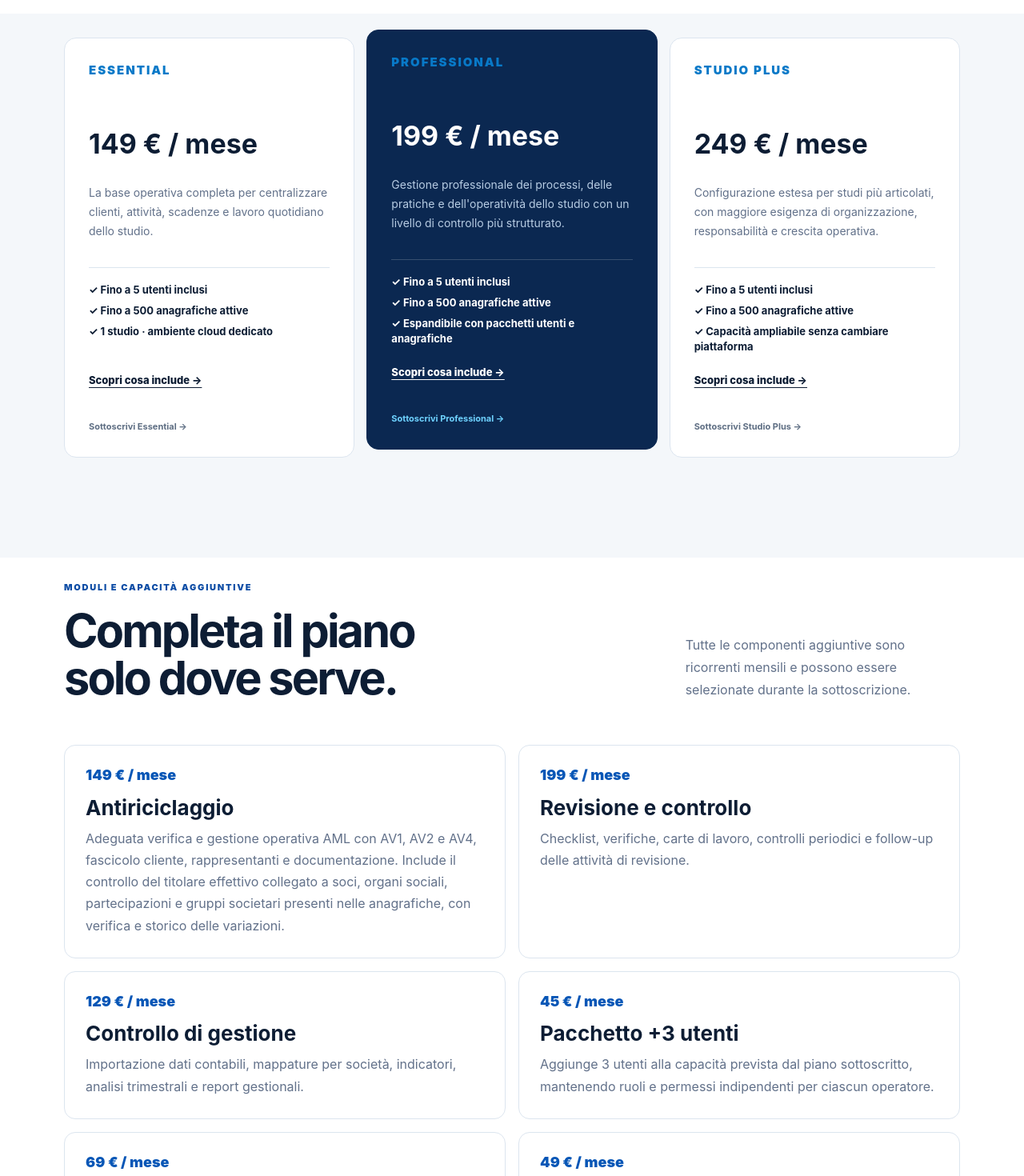
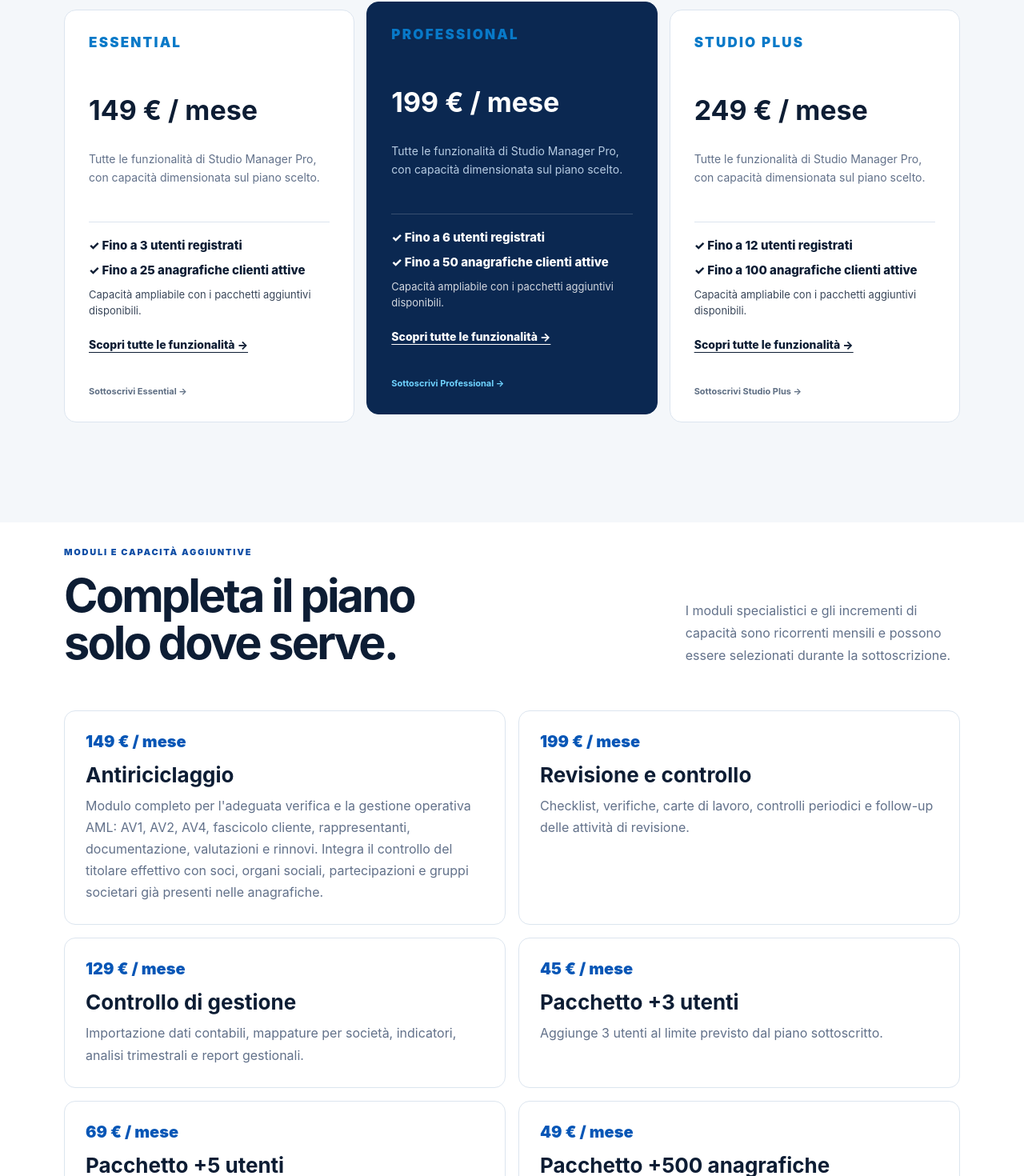
Before and after one commit to martiola68/studio-manager-pro-web, a Next.js app: page /soluzioni in a window 1280 px wide. Shown: the part 665-2135 px from the top of the page at 80% size. Built offline with nearby package versions, Linux system fonts and the light colour scheme.

Commit message:
make plan features identical and capacity-based

```diff
--- a/src/app/soluzioni/page.tsx
+++ b/src/app/soluzioni/page.tsx
@@ -2,86 +2,60 @@
 
 import { useEffect, useState } from "react";
 
+type CodicePiano = "essential" | "professional" | "studio_plus";
+
 type Piano = {
-  codice: "essential" | "professional" | "studio_plus";
+  codice: CodicePiano;
   nome: string;
   prezzo: string;
-  descrizione: string;
-  capacita: string[];
-  funzioni: string[];
-  nota: string;
+  maxUtenti: number;
+  maxAnagrafiche: number;
 };
 
+const FUNZIONI_COMUNI = [
+  "Rubrica dinamica con clienti, contatti, referenti, soci, organi sociali, rappresentanti e relazioni tra soggetti.",
+  "Riconoscimento e controllo del titolare effettivo sulla base di soci, organi sociali, partecipazioni e gruppi societari presenti nelle anagrafiche, con gestione dello storico delle variazioni.",
+  "Agenda centralizzata per appuntamenti, riunioni, attività e impegni dello studio.",
+  "Promemoria personali e condivisi con gestione delle priorità e degli alert.",
+  "Post-it personali per annotazioni operative rapide dell'utente.",
+  "Messaggistica interna per le comunicazioni operative tra gli utenti dello studio.",
+  "Newsletter e comunicazioni massive verso i clienti selezionati.",
+  "Email autocompilanti per la comunicazione delle scadenze ai clienti, con dati e riferimenti già predisposti dal gestionale.",
+  "Verbali e pratiche professionali e societarie con gestione dello stato, dei documenti e dell'avanzamento.",
+  "Payroll operativo: presenze, ferie, permessi, smart working e richieste di assunzione.",
+  "Archivio dei portali web con collegamenti e riferimenti di accesso organizzati per cliente e servizio.",
+  "Archivio dei cassetti fiscali e delle relative informazioni operative.",
+  "Scadenzari fiscali centralizzati: IVA, LIPE, CU, 770, IMU, bilanci, CCGG, esterometro, proforma e ulteriori adempimenti gestiti dal sistema.",
+  "Calendario unico delle scadenze per avere una visione temporale completa degli adempimenti dello studio.",
+  "Alert automatici delle scadenze con preavvisi, destinatari e tracciamento degli avvisi inviati.",
+  "Gestione delle scadenze degli avvisi bonari con operatore responsabile, giorni residui, contestazione, esito e stato della pratica.",
+  "Richiamo dell'avviso bonario dalla cartella collegata per mantenere la continuità del fascicolo tributario.",
+  "Processo tributario completo: avviso bonario, contestazione, cartella, ricorso, esiti, importi dovuti/sgravati/residui e relative scadenze.",
+  "Microsoft 365 integrato per calendario, posta e riunioni collegate alle attività del gestionale.",
+  "Area cliente riservata con richieste guidate, documenti e stato delle pratiche.",
+  "Gestione di utenti, ruoli, permessi e responsabilità operative dello studio.",
+];
+
 const piani: Piano[] = [
-  {
-    codice: "essential",
-    nome: "Essential",
-    prezzo: "149 €",
-    descrizione: "La base operativa completa per centralizzare clienti, attività, scadenze e lavoro quotidiano dello studio.",
-    capacita: ["Fino a 5 utenti inclusi", "Fino a 500 anagrafiche attive", "1 studio · ambiente cloud dedicato"],
-    funzioni: [
-      "Archivi di base: clienti, anagrafiche, soci e organi sociali, gruppi societari e rappresentanti",
-      "Agenda, appuntamenti, attività e promemoria con alert automatici",
-      "Scadenzario centralizzato per adempimenti fiscali, societari e amministrativi",
-      "Pratiche professionali e societarie con gestione dello stato e dei documenti",
-      "Contenzioso tributario: avvisi bonari, cartelle, ricorsi, esiti e scadenze",
-      "Payroll operativo: presenze, ferie, permessi, smart working e richieste di assunzione",
-      "Microsoft 365: calendario, posta e riunioni collegate al gestionale",
-      "Area cliente con accesso riservato e richieste guidate",
-      "Ruoli, permessi, responsabilità operative e separazione multi-tenant dei dati",
-    ],
-    nota: "I moduli Antiriciclaggio, Revisione e controllo e Controllo di gestione sono attivabili separatamente.",
-  },
-  {
-    codice: "professional",
-    nome: "Professional",
-    prezzo: "199 €",
-    descrizione: "Gestione professionale dei processi, delle pratiche e dell'operatività dello studio con un livello di controllo più strutturato.",
-    capacita: ["Fino a 5 utenti inclusi", "Fino a 500 anagrafiche attive", "Espandibile con pacchetti utenti e anagrafiche"],
-    funzioni: [
-      "Tutte le funzionalità operative previste nel piano Essential",
-      "Gestione strutturata dei processi e delle responsabilità dello studio",
-      "Workflow più articolati per pratiche, scadenze, assegnazioni e avanzamento",
-      "Organizzazione per utenti, ruoli, settori e responsabilità operative",
-      "Tracciabilità delle attività e storico degli stati dei processi",
-      "Gestione integrata tra anagrafiche, pratiche, scadenze e documenti",
-      "Area cliente e collaborazione operativa studio-cliente",
-      "Integrazione Microsoft 365 per calendario, comunicazioni e riunioni",
-    ],
-    nota: "I moduli specialistici Antiriciclaggio, Revisione e controllo e Controllo di gestione restano selezionabili come componenti aggiuntive.",
-  },
-  {
-    codice: "studio_plus",
-    nome: "Studio Plus",
-    prezzo: "249 €",
-    descrizione: "Configurazione estesa per studi più articolati, con maggiore esigenza di organizzazione, responsabilità e crescita operativa.",
-    capacita: ["Fino a 5 utenti inclusi", "Fino a 500 anagrafiche attive", "Capacità ampliabile senza cambiare piattaforma"],
-    funzioni: [
-      "Tutte le funzionalità operative previste nei piani Essential e Professional",
-      "Configurazione pensata per strutture con più operatori, settori e responsabilità",
-      "Gestione multi-studio e separazione rigorosa degli ambienti e dei dati",
-      "Ruoli e permessi configurabili per adattare l'accesso alla struttura dello studio",
-      "Processi, scadenze e attività collegati agli operatori responsabili",
-      "Visione centralizzata delle attività dello studio e dello stato delle pratiche",
-      "Espansione tramite pacchetti utenti e blocchi aggiuntivi di anagrafiche",
-      "Integrazione dell'ecosistema operativo con Microsoft 365 e Area cliente",
-    ],
-    nota: "I moduli specialistici possono essere aggiunti alla configurazione Studio Plus in fase di sottoscrizione.",
-  },
+  { codice: "essential", nome: "Essential", prezzo: "149 €", maxUtenti: 3, maxAnagrafiche: 25 },
+  { codice: "professional", nome: "Professional", prezzo: "199 €", maxUtenti: 6, maxAnagrafiche: 50 },
+  { codice: "studio_plus", nome: "Studio Plus", prezzo: "249 €", maxUtenti: 12, maxAnagrafiche: 100 },
 ];
 
 const moduli = [
   {
     nome: "Antiriciclaggio",
     prezzo: "149 € / mese",
-    descrizione: "Adeguata verifica e gestione operativa AML con AV1, AV2 e AV4, fascicolo cliente, rappresentanti e documentazione. Include il controllo del titolare effettivo collegato a soci, organi sociali, partecipazioni e gruppi societari presenti nelle anagrafiche, con verifica e storico delle variazioni.",
+    descrizione: "Modulo completo per l'adeguata verifica e la gestione operativa AML: AV1, AV2, AV4, fascicolo cliente, rappresentanti, documentazione, valutazioni e rinnovi. Integra il controllo del titolare effettivo con soci, organi sociali, partecipazioni e gruppi societari già presenti nelle anagrafiche.",
   },
   { nome: "Revisione e controllo", prezzo: "199 € / mese", descrizione: "Checklist, verifiche, carte di lavoro, controlli periodici e follow-up delle attività di revisione." },
   { nome: "Controllo di gestione", prezzo: "129 € / mese", descrizione: "Importazione dati contabili, mappature per società, indicatori, analisi trimestrali e report gestionali." },
-  { nome: "Pacchetto +3 utenti", prezzo: "45 € / mese", descrizione: "Aggiunge 3 utenti alla capacità prevista dal piano sottoscritto, mantenendo ruoli e permessi indipendenti per ciascun operatore." },
-  { nome: "Pacchetto +5 utenti", prezzo: "69 € / mese", descrizione: "Aggiunge 5 utenti alla capacità prevista dal piano sottoscritto, ideale per strutture con più operatori o settori." },
-  { nome: "Pacchetto +500 anagrafiche", prezzo: "49 € / mese", descrizione: "Aumenta di 500 il limite delle anagrafiche attive. Il pacchetto è incrementale e consente di ampliare progressivamente la capacità dello studio." },
+  { nome: "Pacchetto +3 utenti", prezzo: "45 € / mese", descrizione: "Aggiunge 3 utenti al limite previsto dal piano sottoscritto." },
+  { nome: "Pacchetto +5 utenti", prezzo: "69 € / mese", descrizione: "Aggiunge 5 utenti al limite previsto dal piano sottoscritto." },
+  { nome: "Pacchetto +500 anagrafiche", prezzo: "49 € / mese", descrizione: "Aumenta di 500 il limite delle anagrafiche clienti attive previste dal piano sottoscritto." },
 ];
+
+const NOTA_PIANI = "Le funzionalità operative sono identiche per Essential, Professional e Studio Plus. Cambiano esclusivamente il numero massimo di utenti e di anagrafiche clienti comprese nel piano. I moduli specialistici Antiriciclaggio, Revisione e controllo e Controllo di gestione sono attivabili separatamente.";
 
 function Brand() {
   return <span className="brand"><img src="https://raw.githubusercontent.com/martiola68/studio-manager-pro/main/public/LogoSMP_.png" alt="" className="brandLogo" /><span className="brandWords"><strong>Studio Manager Pro</strong><small>Sistema Gestionale Integrato</small></span></span>;
@@ -107,30 +81,32 @@ export default function SoluzioniPage() {
 
     <section className="statement" style={{ paddingTop: 84 }}>
       <p className="eyebrow">SOLUZIONI E PREZZI</p>
-      <h2>Una configurazione chiara.<br />Un abbonamento costruito sullo studio.</h2>
-      <div className="statementText"><p>Scegli il piano di partenza e aggiungi solo i moduli e le capacità che ti servono.</p><p>Il contratto ha durata annuale con corrispettivo rateizzato mensilmente, salvo quanto previsto nelle condizioni contrattuali.</p></div>
+      <h2>Stesse funzionalità.<br />La capacità giusta per il tuo studio.</h2>
+      <div className="statementText"><p>Tutti i piani comprendono lo stesso ecosistema operativo Studio Manager Pro. La scelta dipende esclusivamente dal numero di utenti e di anagrafiche clienti necessarie.</p><p>Il contratto ha durata annuale con corrispettivo rateizzato mensilmente, salvo quanto previsto nelle condizioni contrattuali.</p></div>
     </section>
 
     <section className="solutionsSection" style={{ paddingTop: 30 }}>
       <div className="solutionGrid">
         {piani.map((piano, index) => <article key={piano.codice} className={index === 1 ? "solutionFeatured" : ""} style={{ display: "flex", flexDirection: "column" }}>
-          <span style={{ fontSize: 15, fontWeight: 950, letterSpacing: ".13em" }}>{piano.nome.toUpperCase()}</span>
-          <h3 style={{ fontSize: 34, marginTop: 62 }}>{piano.prezzo} / mese</h3>
-          <p style={{ minHeight: 70 }}>{piano.descrizione}</p>
-          <div style={{ display: "grid", gap: 7, margin: "20px 0 24px", paddingTop: 18, borderTop: index === 1 ? "1px solid rgba(255,255,255,.18)" : "1px solid #dce5ef" }}>
-            {piano.capacita.map((voce) => <span key={voce} style={{ fontSize: 13, fontWeight: 750, lineHeight: 1.45 }}>✓ {voce}</span>)}
+          <span style={{ fontSize: 17, fontWeight: 950, letterSpacing: ".13em" }}>{piano.nome.toUpperCase()}</span>
+          <h3 style={{ fontSize: 34, marginTop: 54 }}>{piano.prezzo} / mese</h3>
+          <p style={{ minHeight: 56 }}>Tutte le funzionalità di Studio Manager Pro, con capacità dimensionata sul piano scelto.</p>
+          <div style={{ display: "grid", gap: 10, margin: "20px 0 24px", paddingTop: 18, borderTop: index === 1 ? "1px solid rgba(255,255,255,.18)" : "1px solid #dce5ef" }}>
+            <span style={{ fontSize: 15, fontWeight: 850, lineHeight: 1.45 }}>✓ Fino a {piano.maxUtenti} utenti registrati</span>
+            <span style={{ fontSize: 15, fontWeight: 850, lineHeight: 1.45 }}>✓ Fino a {piano.maxAnagrafiche} anagrafiche clienti attive</span>
+            <span style={{ fontSize: 13, lineHeight: 1.5, opacity: .82 }}>Capacità ampliabile con i pacchetti aggiuntivi disponibili.</span>
           </div>
-          <button type="button" onClick={() => setPianoAperto(piano)} style={{ alignSelf: "flex-start", marginTop: "auto", padding: 0, border: 0, background: "transparent", color: "inherit", cursor: "pointer", font: "inherit", fontSize: 13, fontWeight: 850, textDecoration: "underline", textUnderlineOffset: 4 }}>Scopri cosa include →</button>
+          <button type="button" onClick={() => setPianoAperto(piano)} style={{ alignSelf: "flex-start", marginTop: "auto", padding: 0, border: 0, background: "transparent", color: "inherit", cursor: "pointer", font: "inherit", fontSize: 14, fontWeight: 850, textDecoration: "underline", textUnderlineOffset: 4 }}>Scopri tutte le funzionalità →</button>
           <a href={`/sottoscrizione?piano=${piano.codice}`} style={{ marginTop: 18 }}><b>Sottoscrivi {piano.nome} →</b></a>
         </article>)}
       </div>
     </section>
 
     <section className="workflowSection" style={{ paddingTop: 30 }}>
-      <div className="sectionHead"><div><p className="eyebrow">MODULI E CAPACITÀ AGGIUNTIVE</p><h2>Completa il piano<br />solo dove serve.</h2></div><p>Tutte le componenti aggiuntive sono ricorrenti mensili e possono essere selezionate durante la sottoscrizione.</p></div>
+      <div className="sectionHead"><div><p className="eyebrow">MODULI E CAPACITÀ AGGIUNTIVE</p><h2>Completa il piano<br />solo dove serve.</h2></div><p>I moduli specialistici e gli incrementi di capacità sono ricorrenti mensili e possono essere selezionati durante la sottoscrizione.</p></div>
       <div style={{ display: "grid", gridTemplateColumns: "repeat(2,minmax(0,1fr))", gap: 16 }}>
         {moduli.map((modulo) => <article key={modulo.nome} style={{ padding: 26, border: "1px solid #dce5ef", borderRadius: 14, background: "white" }}>
-          <p style={{ margin: 0, color: "#0756b6", fontSize: 18, lineHeight: 1.2, fontWeight: 950 }}>{modulo.prezzo}</p>
+          <p style={{ margin: 0, color: "#0756b6", fontSize: 20, lineHeight: 1.2, fontWeight: 950 }}>{modulo.prezzo}</p>
           <h3 style={{ fontSize: 26, margin: "14px 0 10px" }}>{modulo.nome}</h3>
           <p style={{ margin: 0, color: "#62718a", lineHeight: 1.7 }}>{modulo.descrizione}</p>
         </article>)}
@@ -145,18 +121,19 @@ export default function SoluzioniPage() {
     <footer><Brand /><div className="footerCenter"><p>© 2026 Studio Manager Pro. Creato da Artiola Mario.</p><small>Opera tutelata ai sensi della Legge 22 aprile 1941, n. 633, e successive modificazioni.</small></div><a href="/accesso">Area riservata</a></footer>
 
     {pianoAperto && <div role="dialog" aria-modal="true" aria-label={`Funzionalità piano ${pianoAperto.nome}`} onMouseDown={(e) => { if (e.currentTarget === e.target) setPianoAperto(null); }} style={{ position: "fixed", inset: 0, zIndex: 1000, display: "grid", placeItems: "center", padding: 24, background: "rgba(4,18,38,.72)", backdropFilter: "blur(7px)" }}>
-      <div style={{ width: "min(760px, 100%)", maxHeight: "88vh", overflowY: "auto", padding: "32px 34px", borderRadius: 22, background: "#fff", color: "#0d1d34", boxShadow: "0 30px 90px rgba(0,0,0,.28)" }}>
+      <div style={{ width: "min(820px, 100%)", maxHeight: "90vh", overflowY: "auto", padding: "32px 34px", borderRadius: 22, background: "#fff", color: "#0d1d34", boxShadow: "0 30px 90px rgba(0,0,0,.28)" }}>
         <div style={{ display: "flex", justifyContent: "space-between", gap: 24, alignItems: "flex-start" }}>
-          <div><p className="eyebrow" style={{ marginBottom: 10 }}>PIANO {pianoAperto.nome.toUpperCase()}</p><h2 style={{ margin: 0, fontSize: 38, lineHeight: 1.05 }}>Cosa comprende</h2><p style={{ margin: "12px 0 0", color: "#62718a", lineHeight: 1.65 }}>{pianoAperto.descrizione}</p></div>
+          <div><p className="eyebrow" style={{ marginBottom: 10 }}>PIANO {pianoAperto.nome.toUpperCase()}</p><h2 style={{ margin: 0, fontSize: 38, lineHeight: 1.05 }}>Tutto ciò che comprende</h2><p style={{ margin: "12px 0 0", color: "#62718a", lineHeight: 1.65 }}>Le funzionalità sono le stesse per tutti i piani. Per {pianoAperto.nome} cambia esclusivamente la capacità inclusa nell'abbonamento.</p></div>
           <button type="button" aria-label="Chiudi" onClick={() => setPianoAperto(null)} style={{ width: 40, height: 40, flex: "0 0 40px", border: "1px solid #dce5ef", borderRadius: "50%", background: "white", color: "#0d1d34", cursor: "pointer", fontSize: 22 }}>×</button>
         </div>
-        <div style={{ display: "grid", gridTemplateColumns: "repeat(3,minmax(0,1fr))", gap: 10, margin: "26px 0", padding: 18, borderRadius: 14, background: "#f3f7fb" }}>
-          {pianoAperto.capacita.map((voce) => <div key={voce} style={{ fontSize: 12, fontWeight: 800, lineHeight: 1.45 }}>✓ {voce}</div>)}
+        <div style={{ display: "grid", gridTemplateColumns: "repeat(2,minmax(0,1fr))", gap: 14, margin: "26px 0", padding: 18, borderRadius: 14, background: "#f3f7fb" }}>
+          <div style={{ fontSize: 14, fontWeight: 900, lineHeight: 1.45 }}>✓ Fino a {pianoAperto.maxUtenti} utenti registrati</div>
+          <div style={{ fontSize: 14, fontWeight: 900, lineHeight: 1.45 }}>✓ Fino a {pianoAperto.maxAnagrafiche} anagrafiche clienti attive</div>
         </div>
         <div style={{ display: "grid", gap: 0, borderTop: "1px solid #dce5ef" }}>
-          {pianoAperto.funzioni.map((funzione) => <div key={funzione} style={{ display: "grid", gridTemplateColumns: "24px 1fr", gap: 10, padding: "13px 0", borderBottom: "1px solid #e7edf4", lineHeight: 1.55 }}><span style={{ color: "#0879c8", fontWeight: 950 }}>✓</span><span>{funzione}</span></div>)}
+          {FUNZIONI_COMUNI.map((funzione) => <div key={funzione} style={{ display: "grid", gridTemplateColumns: "24px 1fr", gap: 10, padding: "13px 0", borderBottom: "1px solid #e7edf4", lineHeight: 1.55 }}><span style={{ color: "#0879c8", fontWeight: 950 }}>✓</span><span>{funzione}</span></div>)}
         </div>
-        <p style={{ margin: "20px 0 0", padding: 15, borderRadius: 12, background: "#eef7ff", color: "#36516f", fontSize: 13, lineHeight: 1.6 }}>{pianoAperto.nota}</p>
+        <p style={{ margin: "20px 0 0", padding: 15, borderRadius: 12, background: "#eef7ff", color: "#36516f", fontSize: 13, lineHeight: 1.6 }}>{NOTA_PIANI}</p>
         <div style={{ display: "flex", justifyContent: "flex-end", gap: 12, marginTop: 24 }}><button type="button" onClick={() => setPianoAperto(null)} style={{ padding: "12px 18px", border: "1px solid #dce5ef", borderRadius: 10, background: "white", cursor: "pointer", fontWeight: 800 }}>Chiudi</button><a href={`/sottoscrizione?piano=${pianoAperto.codice}`} className="primaryButton">Sottoscrivi {pianoAperto.nome} <span>→</span></a></div>
       </div>
     </div>}
```
